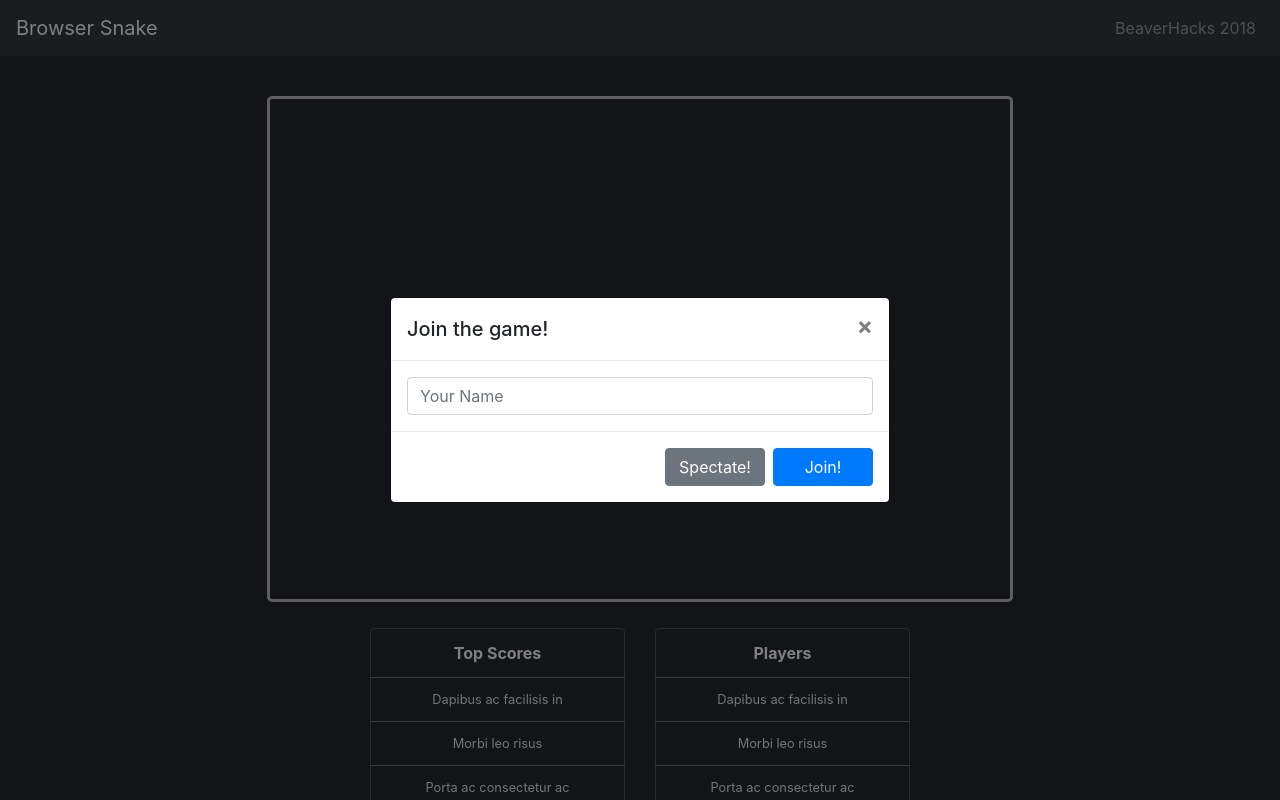
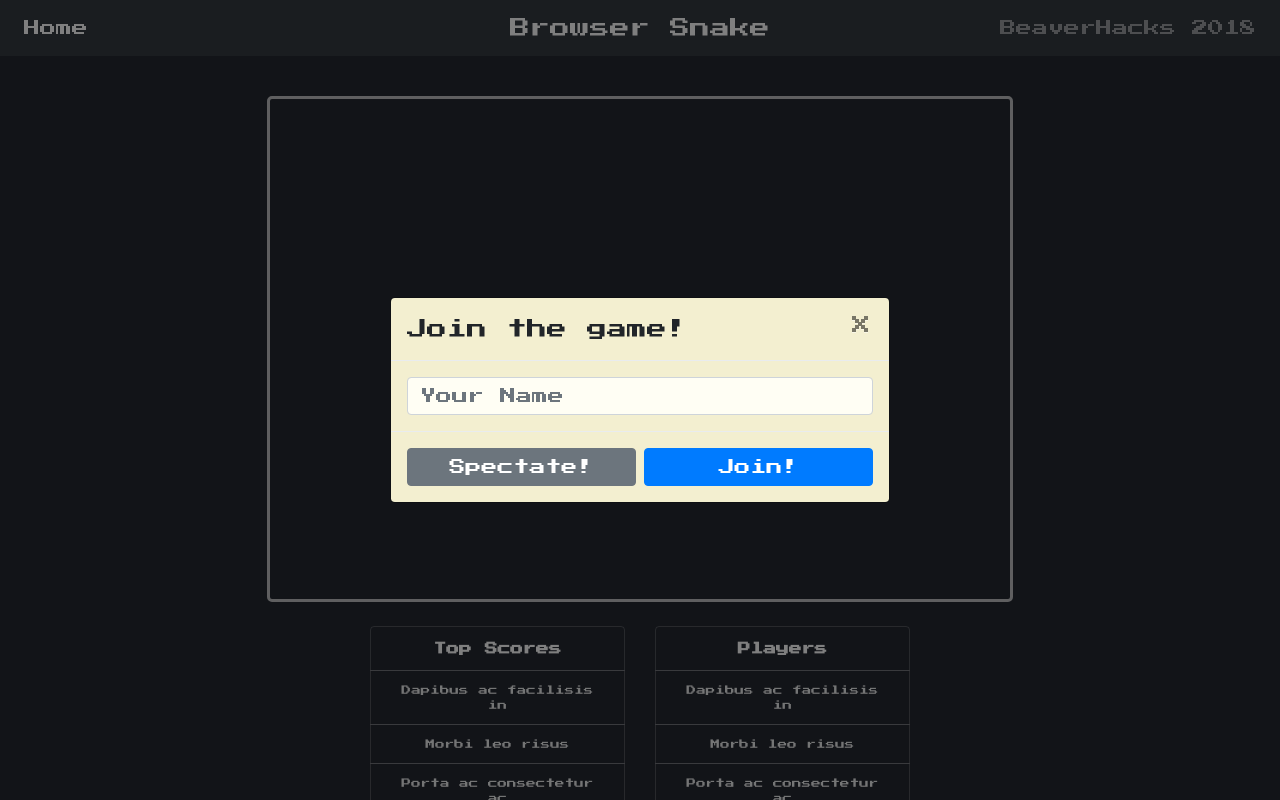
Before and after one commit to mattbritt/browser-snake, a website: page client/snake.html in a window 1280 px wide. Shown: the top 800 px of the page. Drawn offline with nearby package versions, Linux system fonts and the light colour scheme; no server answers.

Commit message:
add font and modal styling

```diff
--- a/client/snake.css
+++ b/client/snake.css
@@ -12,14 +12,15 @@
 
 body {
     background-color: #242830;
+    font-family: 'Press Start 2P', cursive;
 }
 
 .list-group > li:first-child {
     color:white;
-    font-size:1rem;
+    font-size:.8rem;
 }
 .list-group>li {
-    font-size: .8rem;
+    font-size: .6rem;
     color: rgba(255, 255, 255, .9);
     border: 1px solid rgba(255,255,255,.2);
     background-color: inherit;
--- a/client/snake.html
+++ b/client/snake.html
@@ -17,7 +17,8 @@
   <!-- Required meta tags -->
   <meta charset="utf-8">
   <meta name="viewport" content="width=device-width, initial-scale=1, shrink-to-fit=no">
-
+  <!-- font -->
+  <link href="https://fonts.googleapis.com/css?family=Press+Start+2P" rel="stylesheet">
   <!-- Bootstrap CSS -->
   <link rel="stylesheet" href="https://stackpath.bootstrapcdn.com/bootstrap/4.1.3/css/bootstrap.min.css" integrity="sha384-MCw98/SFnGE8fJT3GXwEOngsV7Zt27NXFoaoApmYm81iuXoPkFOJwJ8ERdknLPMO"
     crossorigin="anonymous">
@@ -28,9 +29,15 @@
 
 <body>
   <nav class="navbar navbar-expand-md navbar-dark bg-dark">
-
+    <div class="navbar-collapse collapse w-100 order-1 order-md-0 dual-collapse2">
+      <ul class="navbar-nav mr-auto">
+        <li class="nav-item active">
+          <a class="nav-link" href="#">Home</a>
+        </li>
+      </ul>
+    </div>
     <div class="mx-auto order-0">
-      <a class="navbar-brand mx-auto" href="#">Browser Snake</a>
+      <a class="navbar-brand mx-auto" href="#" style="font-family: 'Press Start 2P', cursive">Browser Snake</a>
       <button class="navbar-toggler" type="button" data-toggle="collapse" data-target=".dual-collapse2">
         <span class="navbar-toggler-icon"></span>
       </button>
@@ -47,7 +54,7 @@
   <!-- Modal -->
   <div class="modal fade" id="getNameModal" tabindex="-1" role="dialog">
     <div class="modal-dialog modal-dialog-centered" role="document">
-      <div class="modal-content">
+      <div class="modal-content" style="background-color:#f3efd0">
         <div class="modal-header">
           <h5 class="modal-title" id="exampleModalLongTitle">Join the game!</h5>
           <button type="button" class="close" data-dismiss="modal" aria-label="Close">
@@ -55,11 +62,11 @@
           </button>
         </div>
         <div class="modal-body">
-          <input type="text" id="playerName" placeholder="Your Name" class='form-control'>
+          <input type="text" id="playerName" placeholder="Your Name" class='form-control' style="background-color: #fffef4">
         </div>
         <div class="modal-footer">
-          <button type="button" class="btn btn-secondary" data-dismiss="modal" style="width:100px">Spectate!</button>
-          <button type="button" class="btn btn-primary" id='nameBtn' style="width:100px" data-dismiss="modal">Join!</button>
+          <button type="button" class="btn btn-secondary" data-dismiss="modal" style="width:100%">Spectate!</button>
+          <button type="button" class="btn btn-primary" id='nameBtn' style="width:100%" data-dismiss="modal">Join!</button>
         </div>
       </div>
     </div>
```
